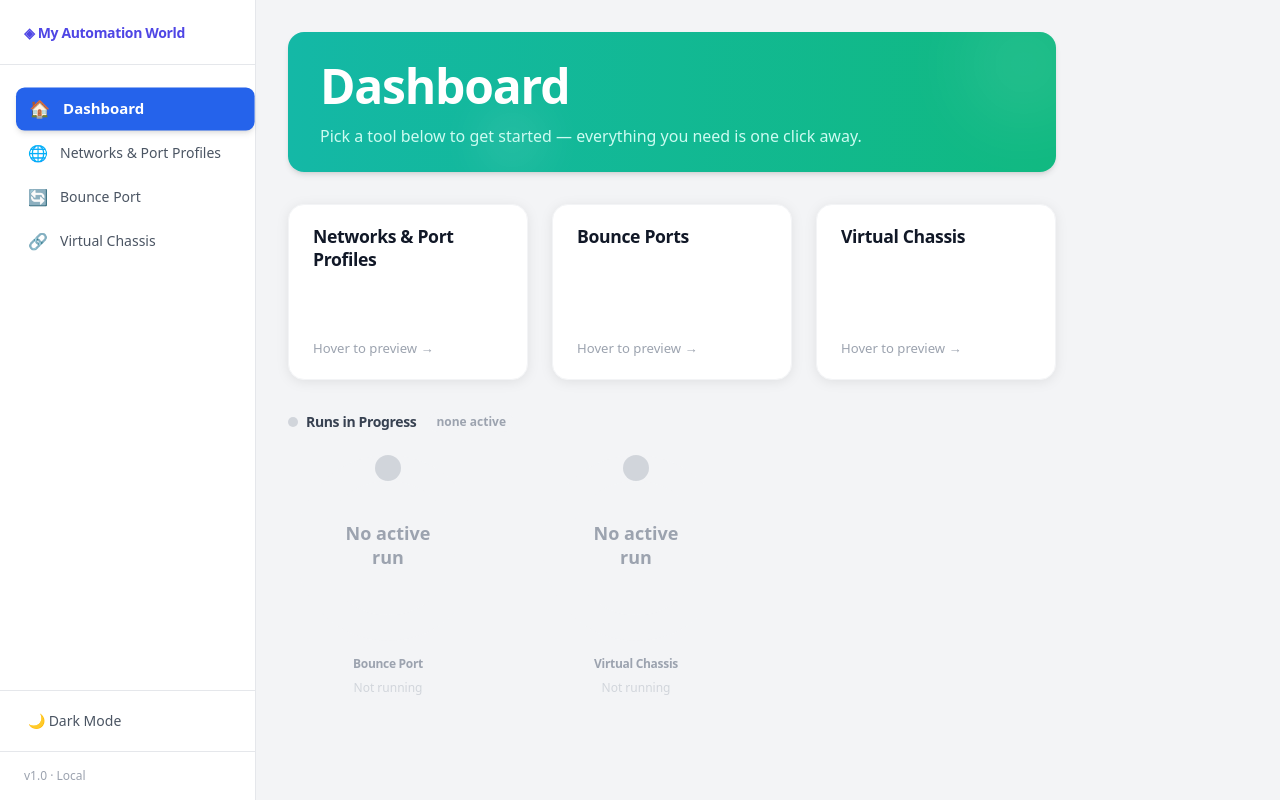
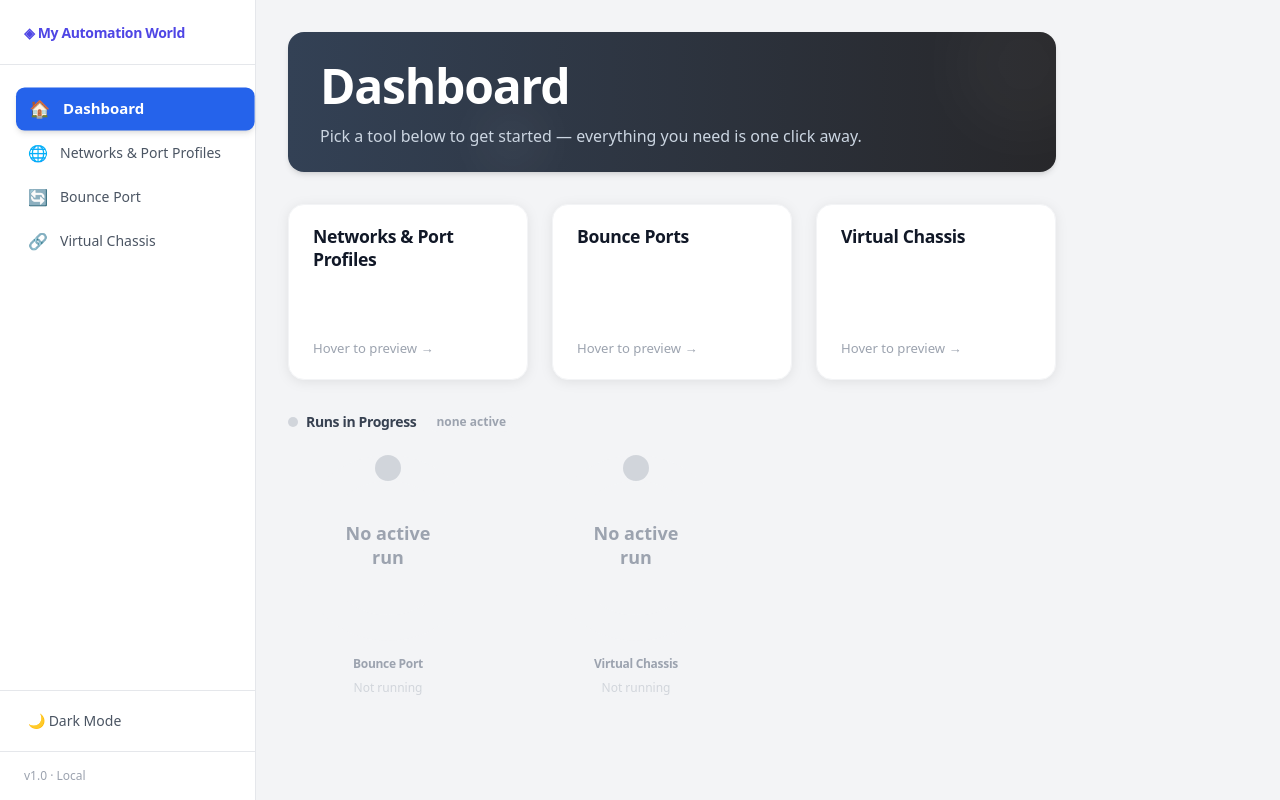
Before and after one commit to amruthasatishkumar/Vkhot-Development, a React (Vite) app in the folder dashboard-app/frontend/: page / in a window 1280 px wide. Built offline with nearby package versions, Linux system fonts and the light colour scheme.

Commit message:
dashboard7

```diff
--- a/dashboard-app/frontend/src/pages/DashboardHome.jsx
+++ b/dashboard-app/frontend/src/pages/DashboardHome.jsx
@@ -282,11 +282,11 @@ export default function DashboardHome({ onNavigate }) {
     <div className="space-y-8 max-w-3xl">
 
       {/* Top header */}
-      <div className="rounded-2xl bg-gradient-to-r from-teal-500 to-emerald-500 px-8 py-6 shadow-md relative overflow-hidden">
-        <div className="absolute -top-6 -right-6 h-28 w-28 rounded-full bg-white/10 blur-2xl" />
-        <div className="absolute bottom-0 left-1/4 h-16 w-16 rounded-full bg-white/10 blur-xl" />
+      <div className="rounded-2xl bg-gradient-to-r from-slate-700 to-zinc-800 px-8 py-6 shadow-md relative overflow-hidden">
+        <div className="absolute -top-6 -right-6 h-28 w-28 rounded-full bg-white/5 blur-2xl" />
+        <div className="absolute bottom-0 left-1/4 h-16 w-16 rounded-full bg-white/5 blur-xl" />
         <p className="text-5xl font-extrabold text-white tracking-tight leading-tight relative">Dashboard</p>
-        <p className="text-base text-teal-100 mt-2 relative">Pick a tool below to get started — everything you need is one click away.</p>
+        <p className="text-base text-slate-300 mt-2 relative">Pick a tool below to get started — everything you need is one click away.</p>
       </div>
 
       {/* Cards */}
```
